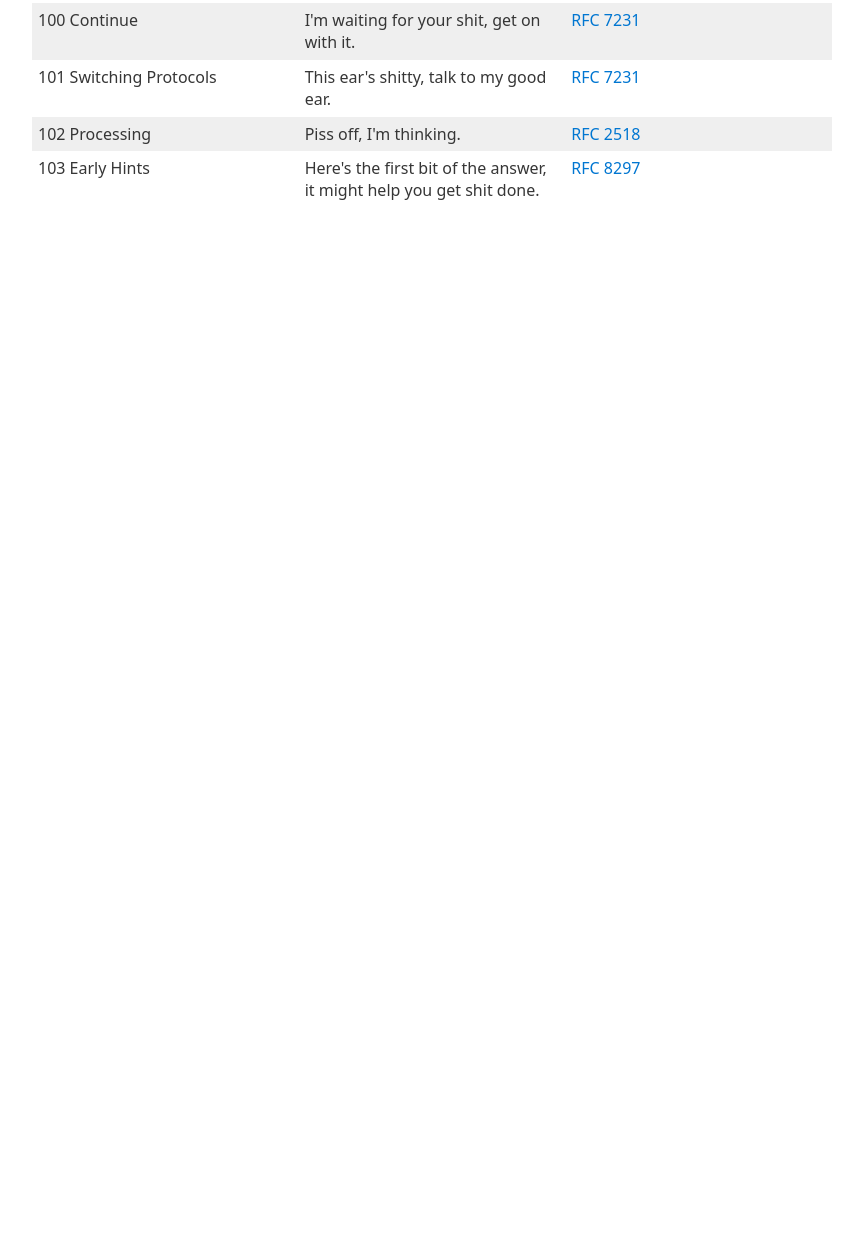
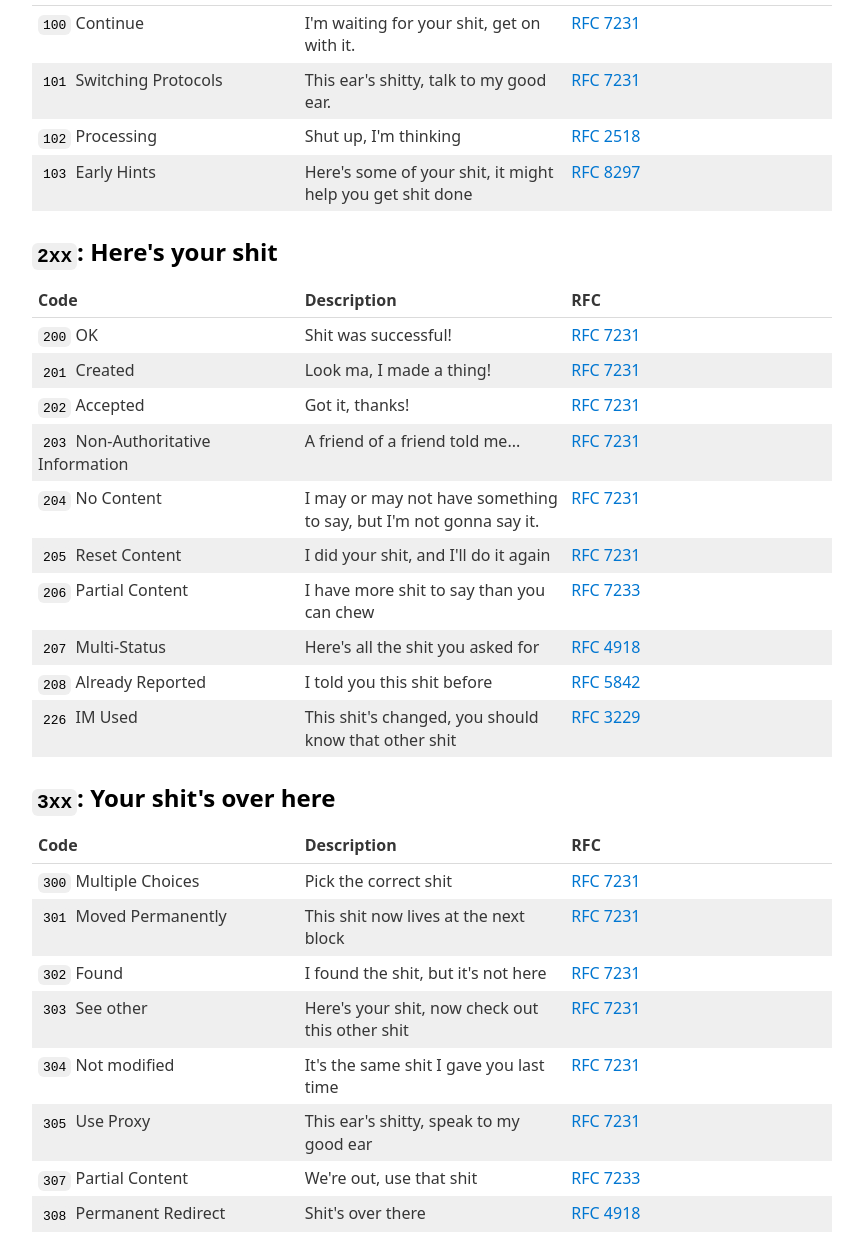
Before and after one commit to SiddharthShyniben/httpshit, a plain HTML site: page index.html in a window 1280 px wide. Shown: the part 275-1527 px from the top of the page, without its empty margins (208-1071 px from the left). Before the commit the page ends 800 px from the top, so only its background shows below. Drawn offline with nearby package versions, Linux system fonts and the light colour scheme.

Commit message:
2xx and 3xx

```diff
--- a/index.html
+++ b/index.html
@@ -4,55 +4,177 @@
 	<meta charset='UTF-8'>
 	<meta name='viewport' content='width=device-width, initial-scale=1'>
 
-	<title>HTTP shit reference</title>
-	<meta name='description' content='A reference to the HTTP status code shit so you can remember'>
+	<title>HTTP reference</title>
+	<meta name='description' content='A reference to the HTTP status codes so you can remember'>
 	<meta name='author' content='Siddharth Shyniben'>
 
-	<meta property='og:title' content='HTTP shit reference'>
+	<meta property='og:title' content='HTTP reference'>
 	<meta property='og:type' content='website'>
 	<meta property='og:url' content='http.siddu.tech'>
-	<meta property='og:description' content='A reference to the HTTP status code shit so you can remember'>
+	<meta property='og:description' content='A reference to the HTTP status codes so you can remember'>
 
 	<!-- TODO image -->
 	<!-- TODO favicon -->
 	<!-- TODO analytics?? -->
 
 	<link rel='stylesheet' href='https://cdn.jsdelivr.net/npm/water.css@2/out/water.css'>
+	<!-- <link rel="stylesheet" href="https://cdn.jsdelivr.net/npm/checka11y-css/checka11y.css" /> -->
 </head>
 <body>
-	<h1>HTTP shit</h1>
+	<h1>HTTP status codes</h1>
 
-	<p>Keep forgetting the HTTP shit? This is a reference to it!</p>
+	<p>Keep forgetting the HTTP status codes? This is a reference to it!</p>
 	<blockquote>Note: all the cursing is just for fun. Enjoy :)</blockquote>
 
-	<h2>1xx: Wait for your shit</h2>
+	<h2><code>1xx</code>: Wait for your shit</h2>
 
 	<table>
+		<thead>
 			<tr>
 				<th>Code</th>
 				<th>Description</th>
 				<th>RFC</th>
 			</tr>
+		</thead>
+		<tbody>
 			<tr>
-			<td>100 Continue</td>
+				<td><code>100</code> Continue</td>
 				<td>I'm waiting for your shit, get on with it.</td>
 				<td><a href='https://tools.ietf.org/html/rfc7231'>RFC 7231</a></td>
 			</tr>
 			<tr>
-			<td>101 Switching Protocols</td>
+				<td><code>101</code> Switching Protocols</td>
 				<td>This ear's shitty, talk to my good ear.</td>
 				<td><a href='https://tools.ietf.org/html/rfc7231'>RFC 7231</a></td>
 			</tr>
 			<tr>
-			<td>102 Processing</td>
-			<td>Piss off, I'm thinking.</td>
+				<td><code>102</code> Processing</td>
+				<td>Shut up, I'm thinking</td>
 				<td><a href='https://tools.ietf.org/html/rfc2518'>RFC 2518</a></td>
 			</tr>
 			<tr>
-			<td>103 Early Hints</td>
-			<td>Here's the first bit of the answer, it might help you get shit done.</td>
+				<td><code>103</code> Early Hints</td>
+				<td>Here's some of your shit, it might help you get shit done</td>
 				<td><a href='https://tools.ietf.org/html/rfc8297'>RFC 8297</a></td>
 			</tr>
+		</tbody>
+	</table>
+
+	<h2><code>2xx</code>: Here's your shit</h2>
+
+	<table>
+		<thead>
+			<tr>
+				<th>Code</th>
+				<th>Description</th>
+				<th>RFC</th>
+			</tr>
+		</thead>
+		<tbody>
+			<tr>
+				<td><code>200</code> OK</td>
+				<td>Shit was successful!</td>
+				<td><a href='https://tools.ietf.org/html/rfc7231'>RFC 7231</a></td>
+			</tr>
+			<tr>
+				<td><code>201</code> Created</td>
+				<td>Look ma, I made a thing!</td>
+				<td><a href='https://tools.ietf.org/html/rfc7231'>RFC 7231</a></td>
+			</tr>
+			<tr>
+				<td><code>202</code> Accepted</td>
+				<td>Got it, thanks!</td>
+				<td><a href='https://tools.ietf.org/html/rfc7231'>RFC 7231</a></td>
+			</tr>
+			<tr>
+				<td><code>203</code> Non-Authoritative Information</td>
+				<td>A friend of a friend told me...</td>
+				<td><a href='https://tools.ietf.org/html/rfc7231'>RFC 7231</a></td>
+			</tr>
+			<tr>
+				<td><code>204</code> No Content</td>
+				<td>I may or may not have something to say, but I'm not gonna say it.</td>
+				<td><a href='https://tools.ietf.org/html/rfc7231'>RFC 7231</a></td>
+			</tr>
+			<tr>
+				<td><code>205</code> Reset Content</td>
+				<td>I did your shit, and I'll do it again</td>
+				<td><a href='https://tools.ietf.org/html/rfc7231'>RFC 7231</a></td>
+			</tr>
+			<tr>
+				<td><code>206</code> Partial Content</td>
+				<td>I have more shit to say than you can chew</td>
+				<td><a href='https://tools.ietf.org/html/rfc7233'>RFC 7233</a></td>
+			</tr>
+			<tr>
+				<td><code>207</code> Multi-Status</td>
+				<td>Here's all the shit you asked for</td>
+				<td><a href='https://tools.ietf.org/html/rfc4918'>RFC 4918</a></td>
+			</tr>
+			<tr>
+				<td><code>208</code> Already Reported</td>
+				<td>I told you this shit before</td>
+				<td><a href='https://tools.ietf.org/html/rfc5842'>RFC 5842</a></td>
+			</tr>
+			<tr>
+				<td><code>226</code> IM Used</td>
+				<td>This shit's changed, you should know that other shit</td>
+				<td><a href='https://tools.ietf.org/html/rfc3229'>RFC 3229</a></td>
+			</tr>
+		</tbody>
+	</table>
+
+	<h2><code>3xx</code>: Your shit's over here</h2>
+	<table>
+		<thead>
+			<tr>
+				<th>Code</th>
+				<th>Description</th>
+				<th>RFC</th>
+			</tr>
+		</thead>
+		<tbody>
+			<tr>
+				<td><code>300</code> Multiple Choices</td>
+				<td>Pick the correct shit</td>
+				<td><a href='https://tools.ietf.org/html/rfc7231'>RFC 7231</a></td>
+			</tr>
+			<tr>
+				<td><code>301</code> Moved Permanently</td>
+				<td>This shit now lives at the next block</td>
+				<td><a href='https://tools.ietf.org/html/rfc7231'>RFC 7231</a></td>
+			</tr>
+			<tr>
+				<td><code>302</code> Found</td>
+				<td>I found the shit, but it's not here</td>
+				<td><a href='https://tools.ietf.org/html/rfc7231'>RFC 7231</a></td>
+			</tr>
+			<tr>
+				<td><code>303</code> See other</td>
+				<td>Here's your shit, now check out this other shit</td>
+				<td><a href='https://tools.ietf.org/html/rfc7231'>RFC 7231</a></td>
+			</tr>
+			<tr>
+				<td><code>304</code> Not modified</td>
+				<td>It's the same shit I gave you last time</td>
+				<td><a href='https://tools.ietf.org/html/rfc7231'>RFC 7231</a></td>
+			</tr>
+			<tr>
+				<td><code>305</code> Use Proxy</td>
+				<td>This ear's shitty, speak to my good ear</td>
+				<td><a href='https://tools.ietf.org/html/rfc7231'>RFC 7231</a></td>
+			</tr>
+			<tr>
+				<td><code>307</code> Partial Content</td>
+				<td>We're out, use that shit</td>
+				<td><a href='https://tools.ietf.org/html/rfc7233'>RFC 7233</a></td>
+			</tr>
+			<tr>
+				<td><code>308</code> Permanent Redirect</td>
+				<td>Shit's over there</td>
+				<td><a href='https://tools.ietf.org/html/rfc4918'>RFC 4918</a></td>
+			</tr>
+		</tbody>
 	</table>
 </body>
 </html>
```
Lines whose indentation alone changed are shown as unchanged.
